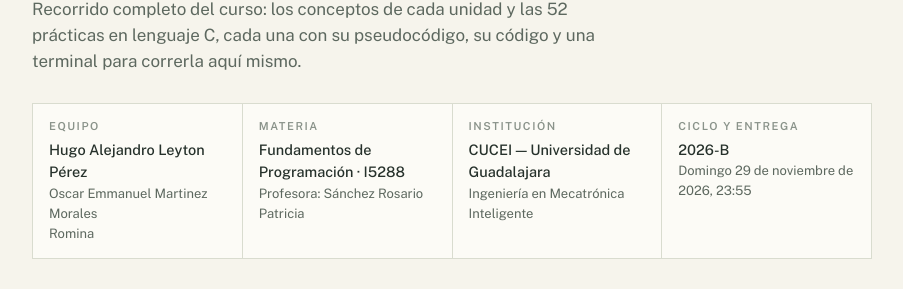
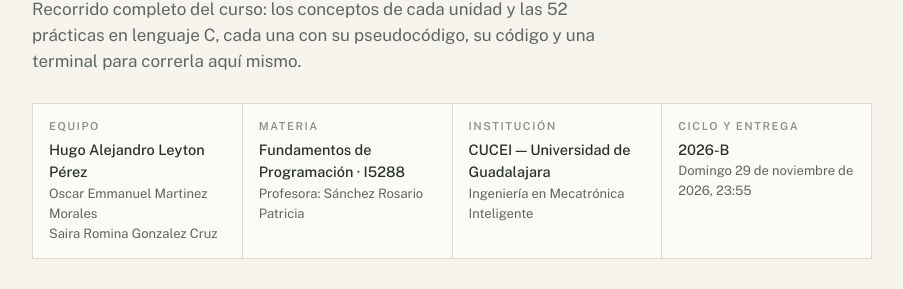
Before and after one commit to PoloTTV/portafolio-programacion, a plain HTML site: page index.html in a window 1280 px wide. Shown: the part 162-451 px from the top of the page, without its empty margins (188-1091 px from the left). Drawn offline with nearby package versions, Linux system fonts and the light colour scheme.

Commit message:
Corregir nombre de la compañera a Saira Romina Gonzalez Cruz

```diff
--- a/index.html
+++ b/index.html
@@ -338,7 +338,7 @@
       <h1>Portafolio de Programación</h1>
       <p class="lede">Recorrido completo del curso: los conceptos de cada unidad y las 52 prácticas en lenguaje C, cada una con su pseudocódigo, su código y una terminal para correrla aquí mismo.</p>
       <dl class="meta">
-        <div><dt>Equipo</dt><dd>Hugo Alejandro Leyton Pérez<small>Oscar Emmanuel Martinez Morales</small><small>Romina</small></dd></div>
+        <div><dt>Equipo</dt><dd>Hugo Alejandro Leyton Pérez<small>Oscar Emmanuel Martinez Morales</small><small>Saira Romina Gonzalez Cruz</small></dd></div>
         <div><dt>Materia</dt><dd>Fundamentos de Programación · I5288<small>Profesora: Sánchez Rosario Patricia</small></dd></div>
         <div><dt>Institución</dt><dd>CUCEI — Universidad de Guadalajara<small>Ingeniería en Mecatrónica Inteligente</small></dd></div>
         <div><dt>Ciclo y entrega</dt><dd>2026-B<small>Domingo 29 de noviembre de 2026, 23:55</small></dd></div>
```
